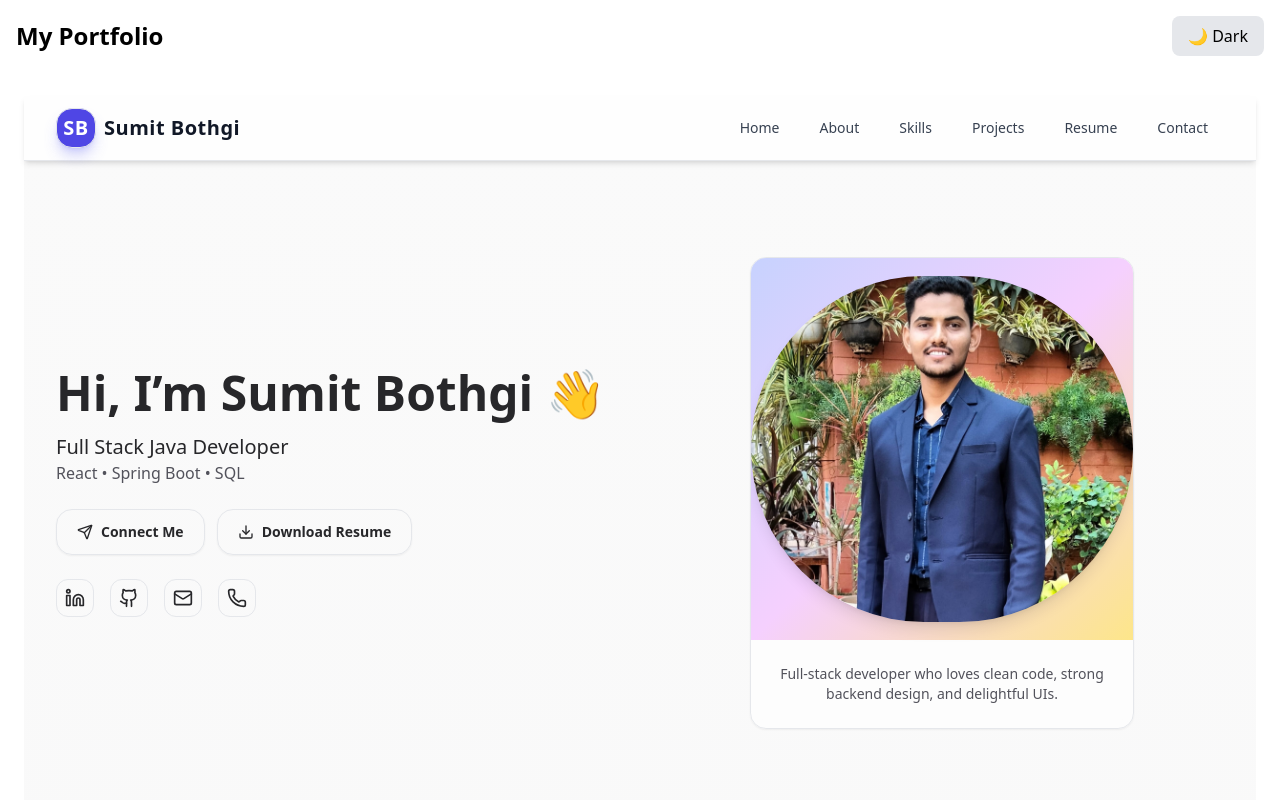
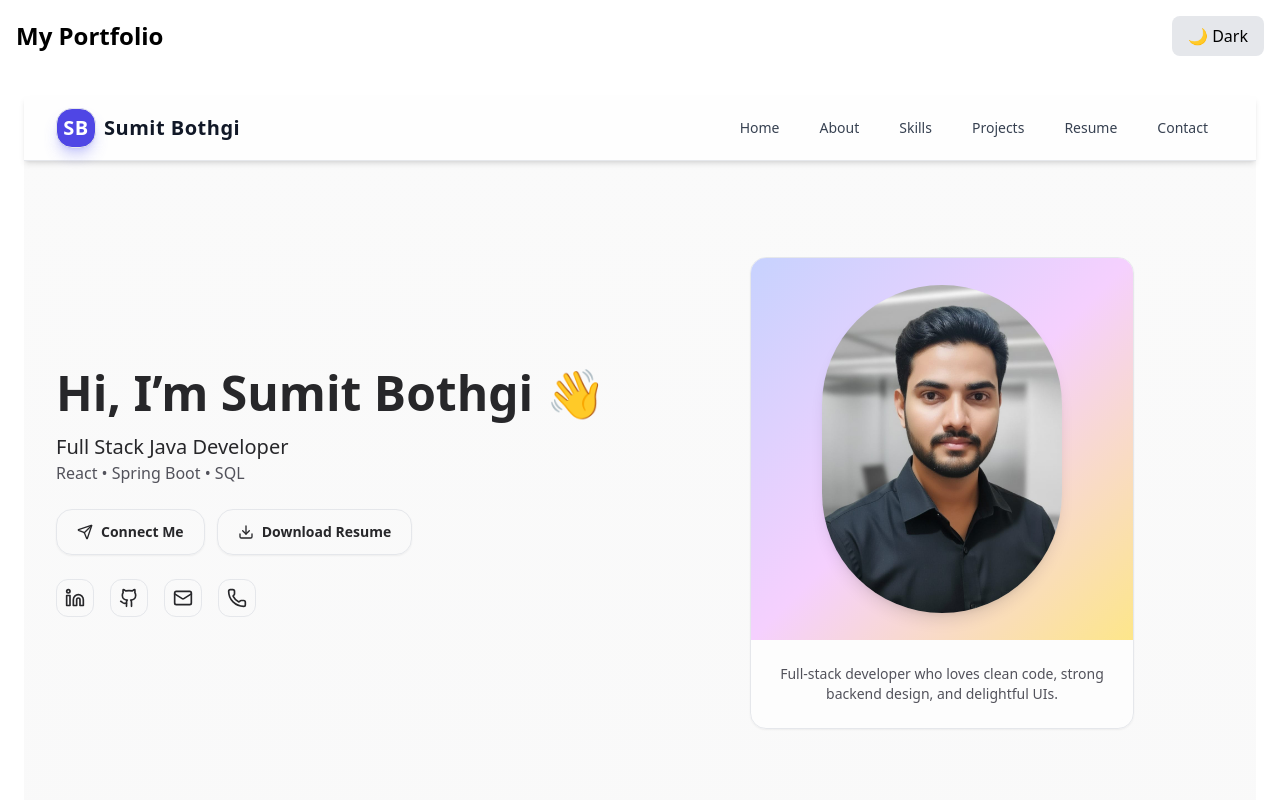
Before and after one commit to sumitbothgi/Sumit_Portfolio, a React (Vite) app: page / in a window 1280 px wide. Shown: the top 800 px of the page. Built offline with nearby package versions, Linux system fonts and the light colour scheme.

Commit message:
changes the profile

```diff
--- a/src/Portfolio.jsx
+++ b/src/Portfolio.jsx
@@ -272,9 +272,9 @@ export default function Portfolio() {
                   <div className="absolute inset-0 bg-gradient-to-br from-indigo-200 via-fuchsia-200 to-amber-200 dark:from-indigo-500/40 dark:via-fuchsia-500/30 dark:to-amber-400/20" />
                   <div className="absolute inset-0 grid place-items-center">
 
-                    <div className="w-70 h-70 rounded-full overflow-hidden shadow-lg">
+                    <div className="w-60 h-70 rounded-full overflow-hidden shadow-lg">
                      <img
-                      src="/profile.jpg"
+                      src="public\SumitProfile.jpg"
                       alt="Sumit Bothgi"
                       className="w-full h-full object-cover"
                     />
```
